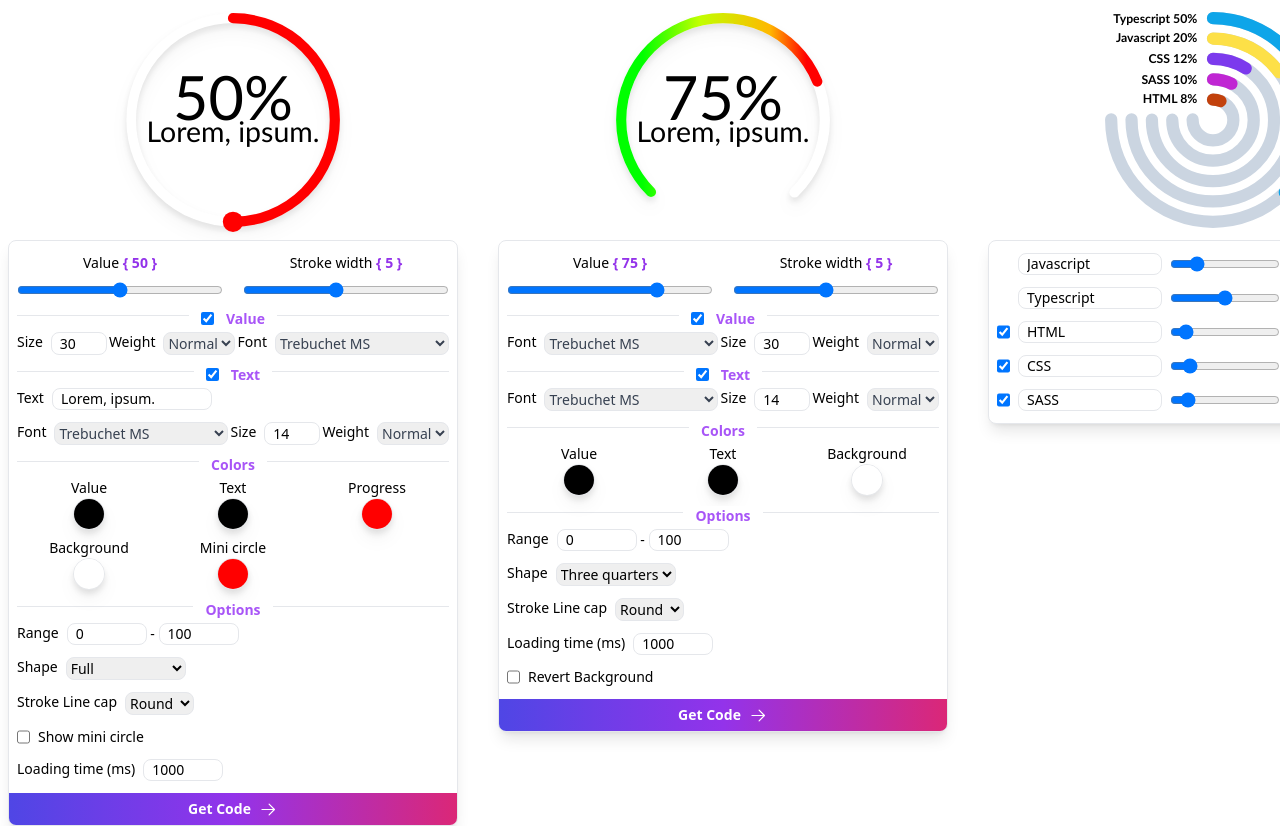
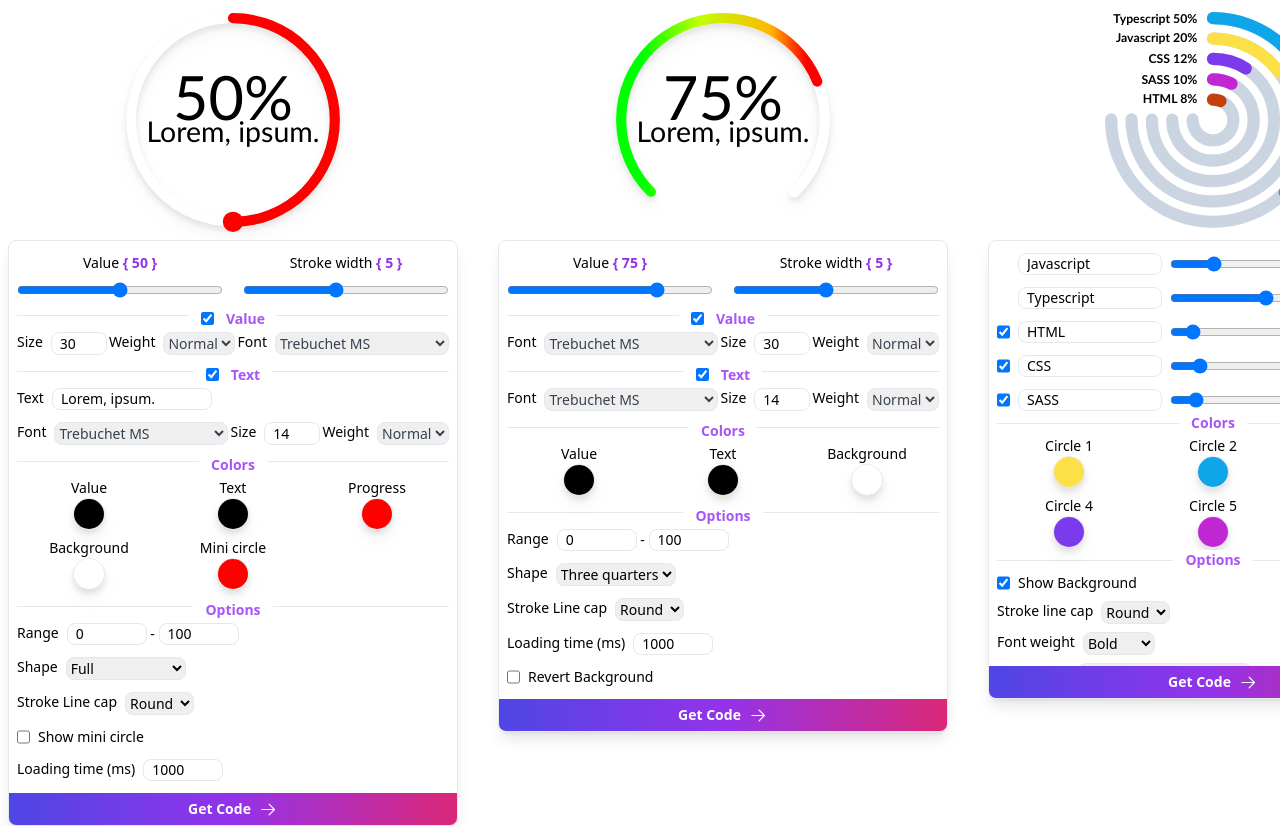
Before and after one commit to alptugidin/react-circular-progress-bar, a React (Vite) app: page / in a window 1280 px wide. Shown: the top 826 px of the page. Built offline with nearby package versions, Linux system fonts and the light colour scheme.

Commit message:
add functions

```diff
--- a/src/components/NestedDemo/Settings.tsx
+++ b/src/components/NestedDemo/Settings.tsx
@@ -1,22 +1,62 @@
-import React from 'react';
-import { INestedOptions, INestedSettings } from '../../types';
+import React, { useEffect, useRef } from 'react';
+import { fontFamilies } from '../../features/fontFamilies';
+import { FontFamily, FontWeight, INestedOptions, INestedSettings, StrokeLineCap } from '../../types';
+import CodeHighlighter from '../CodeHighlighter/CodeHighlighter';
 
 const Settings: React.FC<INestedSettings> = (props) => {
   type circle = 'circle1' | 'circle2' | 'circle3' | 'circle4' | 'circle5'
   const circles: circle[] = ['circle1', 'circle2', 'circle3', 'circle4', 'circle5'];
+  const settingsSection = useRef<HTMLDivElement>(null);
+  const codeSection = useRef<HTMLDivElement>(null);
+  let arr: string[] = [];
 
   const handleCheckBox = (e: React.ChangeEvent<HTMLInputElement>): void => {
     const id = Number(e.target.dataset.circle);
     if (!e.target.checked) {
       props.setNestedOptions((prev) => ({ ...prev, [circles[id]]: { ...prev[circles[id]], value: -1 } }));
     } else {
-      props.setNestedOptions((prev) => ({ ...prev, [circles[id]]: { ...prev[circles[id]], value: Math.floor(Math.random() * 50) } }));
+      props.setNestedOptions((prev) => ({ ...prev, [circles[id]]: { ...prev[circles[id]], value: Math.floor(Math.random() * 20) } }));
     }
   };
 
+  const handleBgColor = (e: React.ChangeEvent<HTMLInputElement>): void => {
+    props.setNestedOptions((prev) => ({ ...prev, background: e.target.checked ? '#cbd5e1' : '#00000000' }));
+  };
+
+  const getCode = (): void => {
+    // checkValid();
+    settingsSection.current?.classList.toggle('rotate');
+    codeSection.current?.classList.toggle('rotate-back');
+  };
+
+  const checkValid = (): string[] => {
+    arr = [];
+    circles.forEach((circle) => {
+      if (props.nestedOptions[circle].value !== -1) {
+        arr.push(`\t\t{ text: '${props.nestedOptions[circle].text}' ,value: ${props.nestedOptions[circle].value}, color: '${props.nestedOptions[circle].color}'},`);
+      }
+    });
+    return arr;
+  };
+  const code = `<Nested
+  circles={[
+${checkValid().join('\n')}
+  ]}
+  sx={{
+    bgColor: '${props.nestedOptions.background}',
+    fontWeight: '${props.nestedOptions.fontWeight}',
+    fontFamily: '${props.nestedOptions.fontFamily}',
+    strokeLinecap: '${props.nestedOptions.strokeLinecap}'
+  }}
+/>`;
+
+  useEffect(() => {
+    checkValid();
+  }, [props.nestedOptions]);
+
   return (
-    <div className='main-heat'>
-      <div className='flex flex-col settings front overflow-hidden gap-3 bg-white rounded-lg border py-3 px-2 shadow-lg text-sm transition-all duration-[800ms]'>
+    <div className='main-nested'>
+      <div ref={settingsSection} className='flex flex-col settings front overflow-hidden gap-3 bg-white rounded-lg border py-3 px-2 shadow-lg text-sm transition-all duration-[800ms]'>
         {[...Array(5).keys()].map((_, i) => (
           <div key={i} className='flex gap-2'>
             <input
@@ -36,10 +76,115 @@ const Settings: React.FC<INestedSettings> = (props) => {
               max='100'
               value={props.nestedOptions[circles[i]].value}
               onChange={(e) => props.setNestedOptions((prev) => ({ ...prev, [circles[i]]: { ...prev[circles[i]], value: parseInt(e.target.value) } }))}
-              className='w-[110px]' />
-            <span className='text-purple-500 font-semibold'>{`{ ${props.nestedOptions[circles[i]].value} }`}</span>
+              className='w-48' />
+            <div className='w-14 justify-center flex'>
+              <span className='text-purple-500 font-semibold'>
+                {`{ ${props.nestedOptions[circles[i]].value === -1 ? '~' : props.nestedOptions[circles[i]].value} }`}
+              </span>
+            </div>
           </div>
         ))}
+        <hr />
+        <div className='relative flex flex-col gap-2'>
+          <label className='absolute left-0 -top-[23px] w-full text-center flex justify-center items-center'>
+            <span className='text-sm text-purple-500 font-semibold bg-white pr-3 pl-3'>Colors</span>
+          </label>
+          <div className='flex flex-wrap justify-start gap-y-2'>
+            {[...Array(5).keys()].map((_, i) => (
+              <div key={i} className='flex flex-col items-center basis-1/3'>
+                <span>Circle {i + 1}</span>
+                <input
+                  type="color"
+                  value={props.nestedOptions[circles[i]].color}
+                  onChange={(e) =>
+                    props.setNestedOptions((prev) =>
+                      ({ ...prev, [circles[i]]: { ...prev[circles[i]], color: e.target.value } })
+                    )
+                  }
+                />
+              </div>
+            ))}
+            <div className='flex flex-col items-center basis-1/3 justify-center'>
+              <span>Background</span>
+              <input
+                type="color"
+                value={props.nestedOptions.background}
+                onChange={(e) => props.setNestedOptions((prev) => ({ ...prev, background: e.target.value }))}
+              />
+            </div>
+          </div>
+        </div>
+        <hr />
+        <div className='relative flex flex-col gap-2'>
+          <label className='absolute left-0 -top-[23px] w-full text-center flex justify-center items-center'>
+            <span className='text-sm text-purple-500 font-semibold bg-white pr-3 pl-3'>Options</span>
+          </label>
+          <div className='flex gap-2'>
+            <input
+              defaultChecked
+              onChange={handleBgColor}
+              type="checkbox"
+            />
+            <span>Show Background</span>
+          </div>
+          <div className='flex gap-2'>
+            <span>Stroke line cap</span>
+            <select
+              value={props.nestedOptions.strokeLinecap}
+              onChange={(e) => props.setNestedOptions((prev) => ({ ...prev, strokeLinecap: e.target.value as StrokeLineCap }))}
+            >
+              <option value="butt">Butt</option>
+              <option value="round">Round</option>
+              <option value="square">Square</option>
+            </select>
+          </div>
+          <div className='flex gap-2'>
+            <span>Font weight</span>
+            <select
+              value={props.nestedOptions.fontWeight}
+              onChange={(e) => props.setNestedOptions((prev) => ({ ...prev, fontWeight: e.target.value as FontWeight }))}
+            >
+              <option value="lighter">Lighter</option>
+              <option value="normal">Normal</option>
+              <option value="bold">Bold</option>
+              <option value="bolder">Bolder</option>
+            </select>
+          </div>
+          <div className='flex gap-2'>
+            <span >Font family</span>
+            <select
+              value={props.nestedOptions.fontFamily}
+              onChange={(e) => props.setNestedOptions((prev) => ({ ...prev, fontFamily: e.target.value as FontFamily }))}
+              className='outline-none text-sm text-gray-700 border rounded-lg'>
+              {fontFamilies.map((font) => (
+                <option key={font} value={font}>{font}</option>
+              ))}
+            </select>
+          </div>
+        </div>
+        <div className='absolute bottom-0 bg-gradient-to-r from-indigo-600 via-purple-600 to-pink-600 w-full left-0'>
+          <button type='button'
+            className='w-full hover:scale-105 transition-all flex items-center justify-center gap-2 h-8 text-white font-semibold'
+            onClick={getCode}
+          >
+            <span> Get Code </span>
+            <img src="/right.svg" alt="right" className='w-[19px]' />
+          </button>
+        </div>
+
+      </div>
+      <div ref={codeSection} className='settings back-nested bg-white border drop-shadow-lg rounded-md transition-all duration-[800ms] overflow-hidden'>
+        <CodeHighlighter>
+          {code}
+        </CodeHighlighter>
+        <div className='absolute bottom-0 bg-gradient-to-r from-indigo-600 via-purple-600 to-pink-600 w-full left-0'>
+          <button type='button'
+            className='w-full hover:scale-105 transition-all flex items-center justify-center gap-2 h-8 text-white font-semibold'
+            onClick={getCode}>
+            <img src="/left.svg" alt="right" className='w-[19px]' />
+            <span> Back </span>
+          </button>
+        </div>
       </div>
     </div>
   );
```
